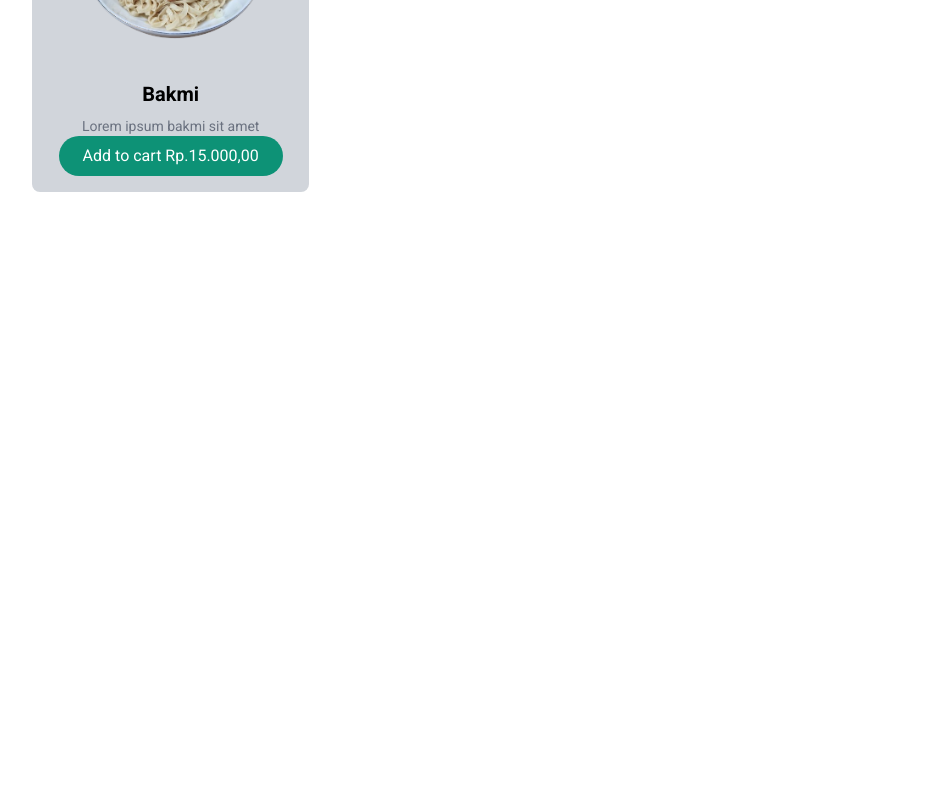
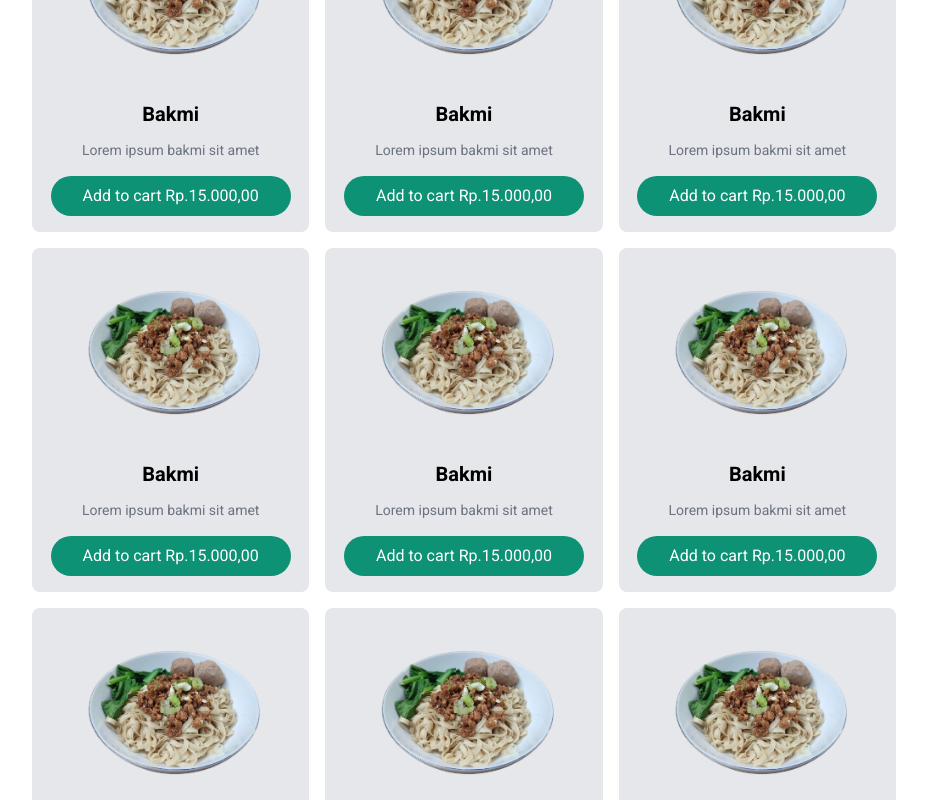
Before and after one commit to AisyahAuliaAngelinee/BakmiOnline, a Next.js app in the folder bakmiapp/: page / in a window 1280 px wide. Shown: the part 620-1420 px from the top of the page, without its empty margins (176-1103 px from the left). Before the commit the page ends 1232 px from the top, so only its background shows below. Built offline with nearby package versions, Linux system fonts and the light colour scheme.

Commit message:
initial commit

```diff
--- a/bakmiapp/src/components/layout/HomeMenu.js
+++ b/bakmiapp/src/components/layout/HomeMenu.js
@@ -1,10 +1,11 @@
 import Image from "next/legacy/image";
+import MenuItem from "../menu/MenuItem";
 
 const HomeMenu = () => {
 	return (
 		<>
 			<section className="">
-				<div className="absolute h-full right-0 left-0 w-full justify-start">
+				<div className="absolute right-0 left-0 w-full justify-start">
 					<div className="absolute left-0 -top-[70px] text-left -z-10">
 						<Image src={"/sallad1.png"} width={109} height={189} alt={"salad-1"} />
 					</div>
@@ -12,17 +13,20 @@ const HomeMenu = () => {
 						<Image src={"/sallad2.png"} width={107} height={195} alt={"salad-2"} />
 					</div>
 				</div>
-				<div className="text-center">
+				<div className="text-center mb-4">
 					<h3 className="uppercase text-gray-600 font-semibold leading-5">Check Our</h3>
 					<h2 className="text-primary font-bold text-4xl italic">Menu</h2>
 				</div>
 				<div className="grid grid-cols-3 gap-4">
-					<div className="bg-gray-300 p-4 rounded-lg text-center">
-						<img src="/kategori-1.png" alt="bakmi" />
-						<h4 className="font-semibold text-xl my-2">Bakmi</h4>
-						<p className="text-gray-500 text-sm">Lorem ipsum bakmi sit amet</p>
-						<button className="bg-primary text-white rounded-full px-6 py-2 hover:bg-red-500">Add to cart Rp.15.000,00</button>
-					</div>
+					<MenuItem />
+					<MenuItem />
+					<MenuItem />
+					<MenuItem />
+					<MenuItem />
+					<MenuItem />
+					<MenuItem />
+					<MenuItem />
+					<MenuItem />
 				</div>
 			</section>
 		</>
--- /dev/null
+++ b/bakmiapp/src/components/menu/MenuItem.js
@@ -0,0 +1,14 @@
+const MenuItem = () => {
+	return (
+		<>
+			<div className="bg-gray-200 p-4 rounded-lg text-center hover:bg-white">
+				<img src="/kategori-1.png" alt="bakmi" />
+				<h4 className="font-semibold text-xl my-3">Bakmi</h4>
+				<p className="text-gray-500 text-sm">Lorem ipsum bakmi sit amet</p>
+				<button className="mt-4 bg-primary text-white rounded-full px-8 py-2 hover:bg-red-500">Add to cart Rp.15.000,00</button>
+			</div>
+		</>
+	);
+};
+
+export default MenuItem;
```
